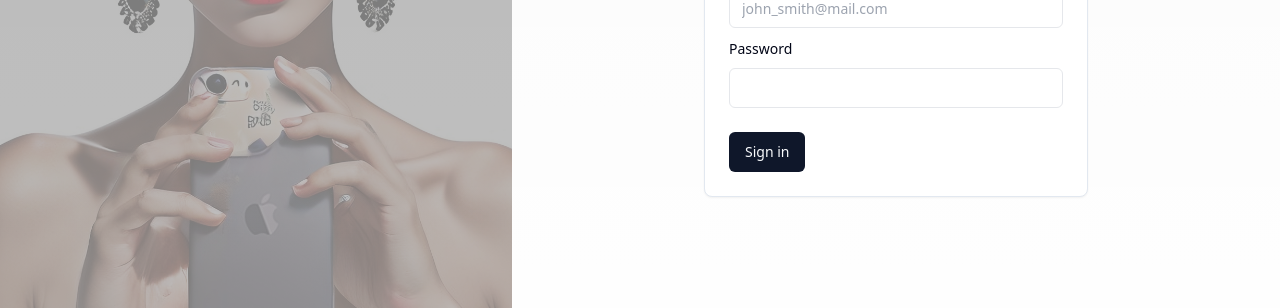
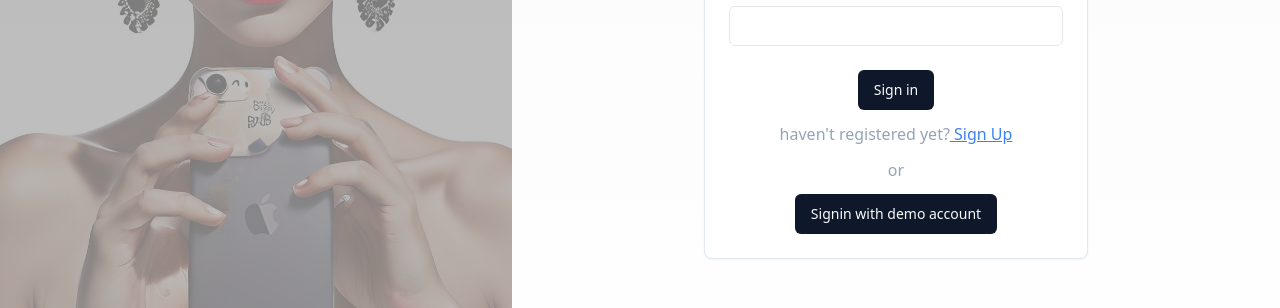
Before and after one commit to skylie628/next-ecommerce-project, a Next.js app: page /auth/signin in a window 1280 px wide. Shown: the part 373-681 px from the top of the page. Built offline with nearby package versions, Linux system fonts and the light colour scheme; no server answers.

Commit message:
feat: sign in with demo account

```diff
--- a/components/auth/SignIn.tsx
+++ b/components/auth/SignIn.tsx
@@ -14,8 +14,7 @@ import { Input } from "@/components/ui/input";
 import z from "zod";
 import { zodResolver } from "@hookform/resolvers/zod";
 import { useForm } from "react-hook-form";
-import { revalidatePath } from "next/cache";
-import { mutate } from "swr";
+import Link from "next/link";
 import {
   Form,
   FormControl,
@@ -71,6 +70,34 @@ const SignIn = () => {
     });
   }
 
+  const onSubmitDemo = () => {
+    startTransition(async () => {
+      //handle signin
+      auth
+        .signIn("credentials", {
+          email: "khuongdinhvinh@gmail.com",
+          password: "Kh19001560",
+          redirect: false,
+        })
+        .then((res) => {
+          if (res?.ok) {
+            toast({
+              title: "Sign in success",
+              description: "Shopping now!",
+            });
+            router.push("/", { shallow: true });
+            router.refresh();
+          } else {
+            toast({
+              title: "Sign in failed",
+              description: "No matching credentials",
+              variant: "destructive",
+            });
+          }
+        });
+    });
+  };
+
   return (
     <Card className="w-full md:w-1/2 dark:bg-black">
       <CardHeader>
@@ -107,12 +134,31 @@ const SignIn = () => {
               )}
             />
           </CardContent>
-          <CardFooter>
+          <CardFooter className="flex flex-col  gap-3">
             <Button disabled={isPending} type="submit">
               Sign in{" "}
               {isPending && (
                 <LoadingDots className="mb-3 bg-white dark:bg-black" />
               )}
+            </Button>
+            <span className="text-slate-400">
+              haven't registered yet?
+              <Link
+                href="/auth/signup"
+                className="text-blue-500 underline hover:text-blue-300 "
+              >
+                {" "}
+                Sign Up
+              </Link>
+            </span>
+            <div className="text-slate-400">or </div>
+            <Button
+              onClick={(event) => {
+                event.preventDefault();
+                onSubmitDemo();
+              }}
+            >
+              Signin with demo account
             </Button>
           </CardFooter>
         </form>
--- a/components/auth/SignUp.tsx
+++ b/components/auth/SignUp.tsx
@@ -25,6 +25,7 @@ import {
 } from "@/components/ui/card";
 import { toast } from "../ui/use-toast";
 import LoadingDots from "../LoadingDot";
+import Link from "next/link";
 const SignUpFormSchema = z
   .object({
     name: z
@@ -144,10 +145,20 @@ const SignUp = () => {
               )}
             />
           </CardContent>
-          <CardFooter>
+          <CardFooter className="flex flex-col gap-3">
             <Button disabled={isPending} type="submit">
               Sign Up {isPending && <LoadingDots className="mb-3 bg-white" />}
             </Button>
+            <span className="text-slate-400">
+              have an account?
+              <Link
+                href="/auth/signin"
+                className="text-blue-500 underline hover:text-blue-300 "
+              >
+                {" "}
+                Sign In
+              </Link>
+            </span>
           </CardFooter>
         </form>
       </Form>
```
